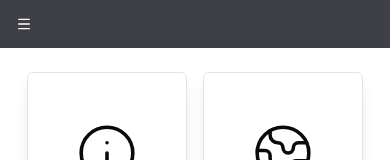
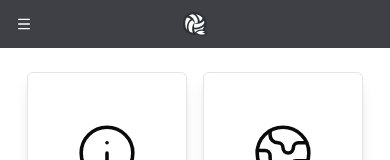
Before and after one commit to kem198/kems-toys, a Next.js app: page / in a window 390 px wide. Shown: the top 160 px of the page. Built offline with nearby package versions, Linux system fonts and the light colour scheme.

Commit message:
refactor: enhance AppHeader with SidebarTrigger and logo for improved navigation

```diff
--- a/src/app/layout.tsx
+++ b/src/app/layout.tsx
@@ -3,6 +3,8 @@ import { AppSidebar } from "@/components/molecules/app-sidebar";
 import { SidebarProvider, SidebarTrigger } from "@/components/ui/sidebar";
 import type { Metadata } from "next";
 import { Noto_Sans_JP } from "next/font/google";
+import Image from "next/image";
+import Link from "next/link";
 import "./globals.css";
 
 const notoSansJP = Noto_Sans_JP({
@@ -25,8 +27,16 @@ function RootLayout({
       <body className={notoSansJP.className}>
         <SidebarProvider>
           <div className="flex flex-col">
-            <AppHeader className="md:hidden">
-              <SidebarTrigger />
+            <AppHeader className="flex justify-center md:hidden">
+              <SidebarTrigger className="absolute left-2" />
+              <Link href="/">
+                <Image
+                  src="/icons/icon-192x192.png"
+                  alt="icon"
+                  width={24}
+                  height={24}
+                />
+              </Link>
             </AppHeader>
             <div className="flex">
               <AppSidebar />
```
